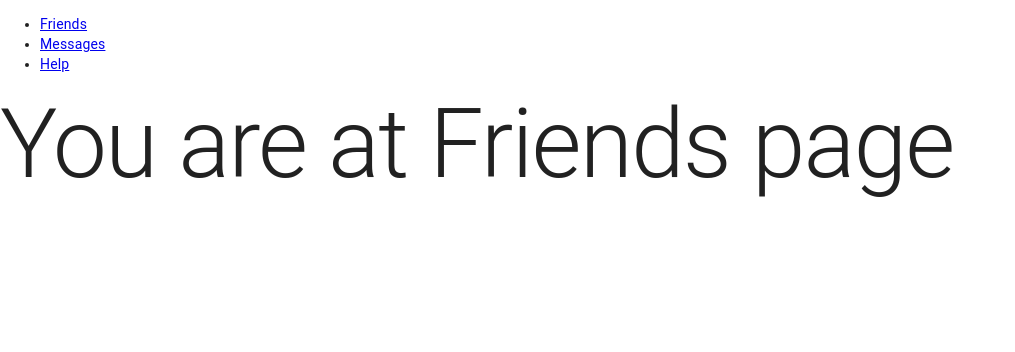
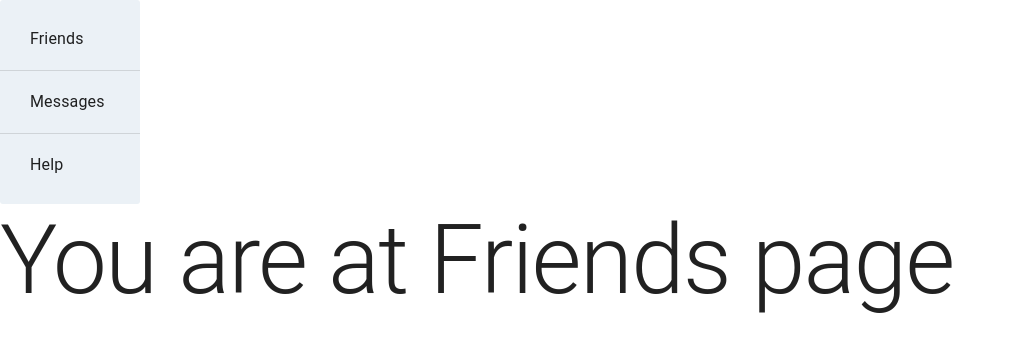
Before and after one commit to tphume/converse-fe, a React (Create React App) app: page /friends in a window 1280 px wide. Shown: the top 352 px of the page, without its empty margins (0-1015 px from the left). Built offline with nearby package versions, Linux system fonts and the light colour scheme.

Commit message:
Added better list rendering to NavBar

```diff
--- a/src/components/NavBar/NavBar.tsx
+++ b/src/components/NavBar/NavBar.tsx
@@ -1,26 +1,75 @@
 import React from "react";
-import { NavLink } from "react-router-dom";
+import { NavLink, LinkProps } from "react-router-dom";
+import { Theme, createStyles, makeStyles } from "@material-ui/core/styles";
+import List from "@material-ui/core/List";
+import ListItem from "@material-ui/core/ListItem";
+import ListItemText from "@material-ui/core/ListItemText";
+import ListItemIcon from "@material-ui/core/ListItemIcon";
+import Divider from "@material-ui/core/Divider";
+import { create } from "domain";
 
-export default function NavBar(): JSX.Element {
+// ListItem Sub-Component
+const useListStyles = makeStyles((them: Theme) => {
+  return createStyles({
+    container: {
+      width: "80%",
+      margin: "0.5em 10% 0.5em",
+    },
+  });
+});
+
+interface ListItemLinkProps {
+  icon?: React.ReactElement;
+  primary: string;
+  to: string;
+}
+
+function ListItemLink(props: ListItemLinkProps) {
+  const { icon, primary, to } = props;
+
+  const classes = useListStyles();
+
+  const renderLink = React.useMemo(
+    () =>
+      React.forwardRef<any, Omit<LinkProps, "to">>((itemProps, ref) => (
+        <NavLink to={to} ref={ref} {...itemProps} />
+      )),
+    [to]
+  );
+
   return (
-    <nav>
-      <ul>
-        <li>
-          <NavLink exact to="/friends">
-            Friends
-          </NavLink>
-        </li>
-        <li>
-          <NavLink exact to="/messages">
-            Messages
-          </NavLink>
-        </li>
-        <li>
-          <NavLink exact to="/help">
-            Help
-          </NavLink>
-        </li>
-      </ul>
+    <li>
+      <ListItem button component={renderLink} className={classes.container}>
+        {icon ? <ListItemIcon>{icon}</ListItemIcon> : null}
+        <ListItemText primary={primary} />
+      </ListItem>
+    </li>
+  );
+}
+
+// Main component starts here
+const useStyles = makeStyles((theme: Theme) => {
+  return createStyles({
+    root: {
+      backgroundColor: theme.palette.secondary.main,
+      width: "10em",
+      borderRadius: "3px",
+    },
+  });
+});
+
+export default function NavBar() {
+  const classes = useStyles();
+
+  return (
+    <nav className={classes.root}>
+      <List>
+        <ListItemLink to="/friends" primary="Friends" />
+        <Divider />
+        <ListItemLink to="/messages" primary="Messages" />
+        <Divider />
+        <ListItemLink to="/help" primary="Help" />
+      </List>
     </nav>
   );
 }
--- a/src/theme.tsx
+++ b/src/theme.tsx
@@ -4,9 +4,10 @@ const theme = createMuiTheme({
   palette: {
     primary: {
       main: `#0544F2`,
+      dark: `#1D1B2D`,
     },
     secondary: {
-      main: `#B4BFCF`,
+      main: `#ebf1f6`,
       dark: `#606368`,
       light: `#F0F4F8`,
     },
```
